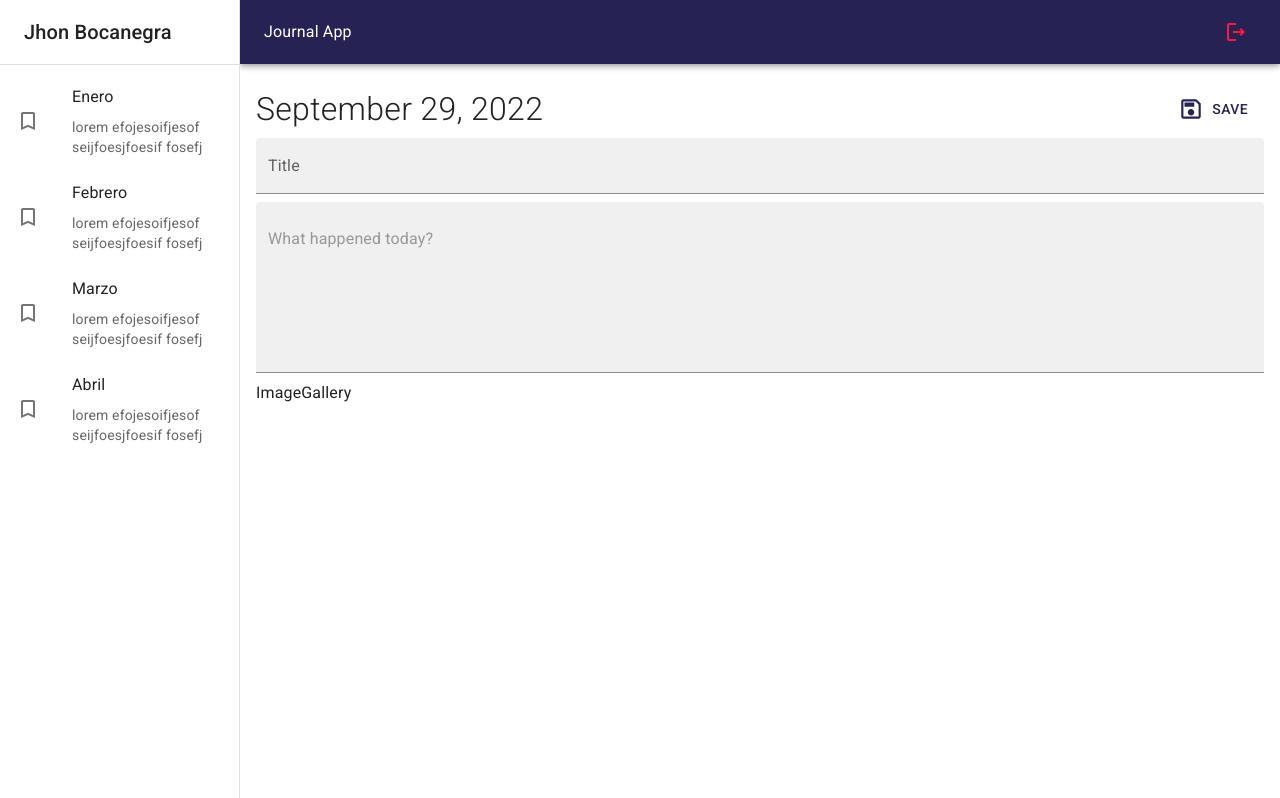
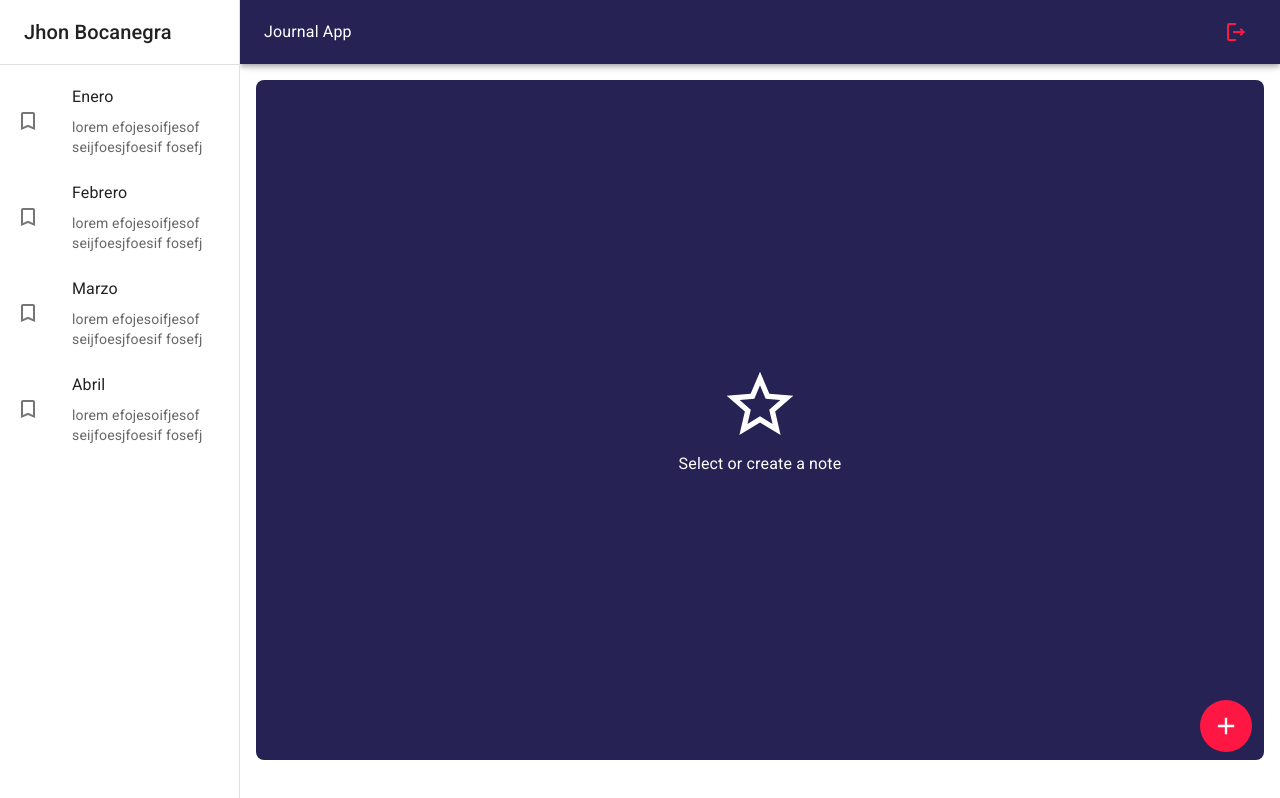
Before and after one commit to JhonEduard26/journal-app, a React (Vite) app: page / in a window 1280 px wide. Built offline with nearby package versions, Linux system fonts and the light colour scheme.

Commit message:
[ADD] image-gallery

```diff
--- a/src/journal/components/ImageGallery.jsx
+++ b/src/journal/components/ImageGallery.jsx
@@ -1,5 +1,38 @@
+import ImageList from '@mui/material/ImageList';
+import ImageListItem from '@mui/material/ImageListItem';
+
 export const ImageGallery = () => {
   return (
-    <div>ImageGallery</div>
-  )
+    <ImageList sx={{ width: '100%', height: 460 }} cols={4} rowHeight={200}>
+      {itemData.map((item) => (
+        <ImageListItem key={item.img}>
+          <img
+            src={`${item.img}?w=164&h=164&fit=crop&auto=format`}
+            srcSet={`${item.img}?w=164&h=164&fit=crop&auto=format&dpr=2 2x`}
+            alt={item.title}
+            loading="lazy"
+          />
+        </ImageListItem>
+      ))}
+    </ImageList>
+  );
 }
+
+const itemData = [
+  {
+    img: 'https://images.unsplash.com/photo-1551963831-b3b1ca40c98e',
+    title: 'Breakfast',
+  },
+  {
+    img: 'https://images.unsplash.com/photo-1551782450-a2132b4ba21d',
+    title: 'Burger',
+  },
+  {
+    img: 'https://images.unsplash.com/photo-1522770179533-24471fcdba45',
+    title: 'Camera',
+  },
+  {
+    img: 'https://images.unsplash.com/photo-1589118949245-7d38baf380d6',
+    title: 'Bike',
+  },
+];
--- a/src/journal/pages/JournalPage.jsx
+++ b/src/journal/pages/JournalPage.jsx
@@ -1,12 +1,27 @@
-import { Typography } from '@mui/material'
+import { IconButton, Typography } from '@mui/material'
+import AddOutlined from '@mui/icons-material/AddOutlined'
 import { JournalLayout } from '../layout/JournalLayout'
 import { NoteView, NothingSelectedView } from '../views'
 
 export const JournalPage = () => {
   return (
     <JournalLayout>
-      <NoteView />
-      {/* <NothingSelectedView /> */}
+      {/* <NoteView /> */}
+      <NothingSelectedView />
+
+      <IconButton
+        size="large"
+        sx={{
+          position: 'fixed',
+          right: 28,
+          bottom: 48,
+          backgroundColor: 'error.main',
+          color: 'white',
+          ':hover': { backgroundColor: 'error.main', opacity: 0.8 },
+        }}
+      >
+        <AddOutlined sx={{ fontSize: 28 }} />
+      </IconButton>
     </JournalLayout>
   )
 }
--- a/src/journal/views/NoteView.jsx
+++ b/src/journal/views/NoteView.jsx
@@ -35,7 +35,7 @@ export const NoteView = () => {
           fullWidth
           multiline
           placeholder="What happened today?"
-          minRows={6}
+          minRows={4}
           sx={{ border: 0, mb: 1 }}
         />
       </Grid>
```
